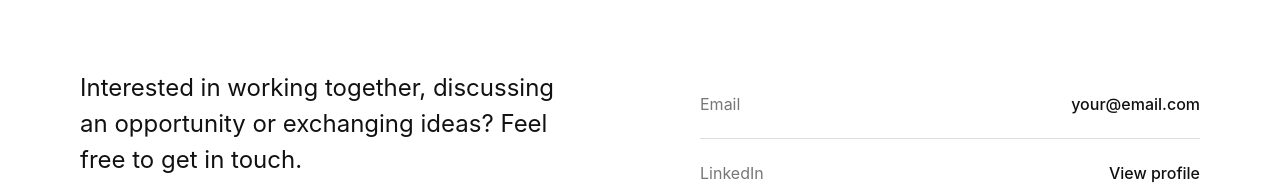
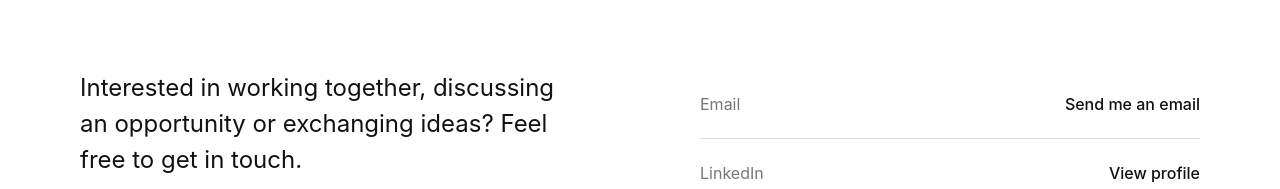
Before and after one commit to aldergrove/portfolio_page, a React (Vite) app: page / in a window 1280 px wide. Shown: the part 3809-3998 px from the top of the page. Built offline with nearby package versions, Linux system fonts and the light colour scheme.

Commit message:
Add info to contacts and tidy up

```diff
--- a/src/App.css
+++ b/src/App.css
@@ -657,17 +657,21 @@ footer {
   flex-direction: column;
 }
 
-.contact-links a {
+.contact-links a,
+.contact-links button {
   display: flex;
   justify-content: space-between;
   align-items: center;
-
+  width: 100%;
   padding: 24px 0;
-
+  border: 0;
+  border-bottom: 1px solid #dddddd;
+  background: transparent;
   color: #111111;
+  font: inherit;
   text-decoration: none;
-
-  border-bottom: 1px solid #dddddd;
+  text-align: left;
+  cursor: pointer;
 }
 
 .contact-links span {
--- a/src/components/Contact.tsx
+++ b/src/components/Contact.tsx
@@ -1,4 +1,18 @@
 function Contact() {
+  const sendEmail = () => {
+  const encoded: number[] = [138, 151, 147, 148, 83, 146, 134, 153, 142, 134, 152, 101, 140, 146, 134, 142, 145, 83, 136, 148, 146]
+
+  const address = encoded
+    .map((value) => String.fromCharCode(value - 37))
+    .join('')
+
+  const protocol = String.fromCharCode(
+    109, 97, 105, 108, 116, 111, 58
+  )
+  console.log(address)
+  window.location.assign(protocol + address)
+}
+
   return (
     <section className="contact-page" id="contact">
       <div className="contact-heading">
@@ -20,13 +34,17 @@ function Contact() {
         </div>
 
         <div className="contact-links">
-          <a href="mailto:your@email.com">
+          <button
+            type="button"
+            className="contact-email"
+            onClick={sendEmail}
+          >
             <span>Email</span>
-            <strong>your@email.com</strong>
-          </a>
+            <strong>Send me an email</strong>
+          </button>
 
           <a
-            href="hhttps://www.linkedin.com/in/matiaslepisto/"
+            href="https://www.linkedin.com/"
             target="_blank"
             rel="noreferrer"
           >
@@ -35,7 +53,7 @@ function Contact() {
           </a>
 
           <a
-            href="https://github.com/aldergrove"
+            href="https://github.com/"
             target="_blank"
             rel="noreferrer"
           >
```
